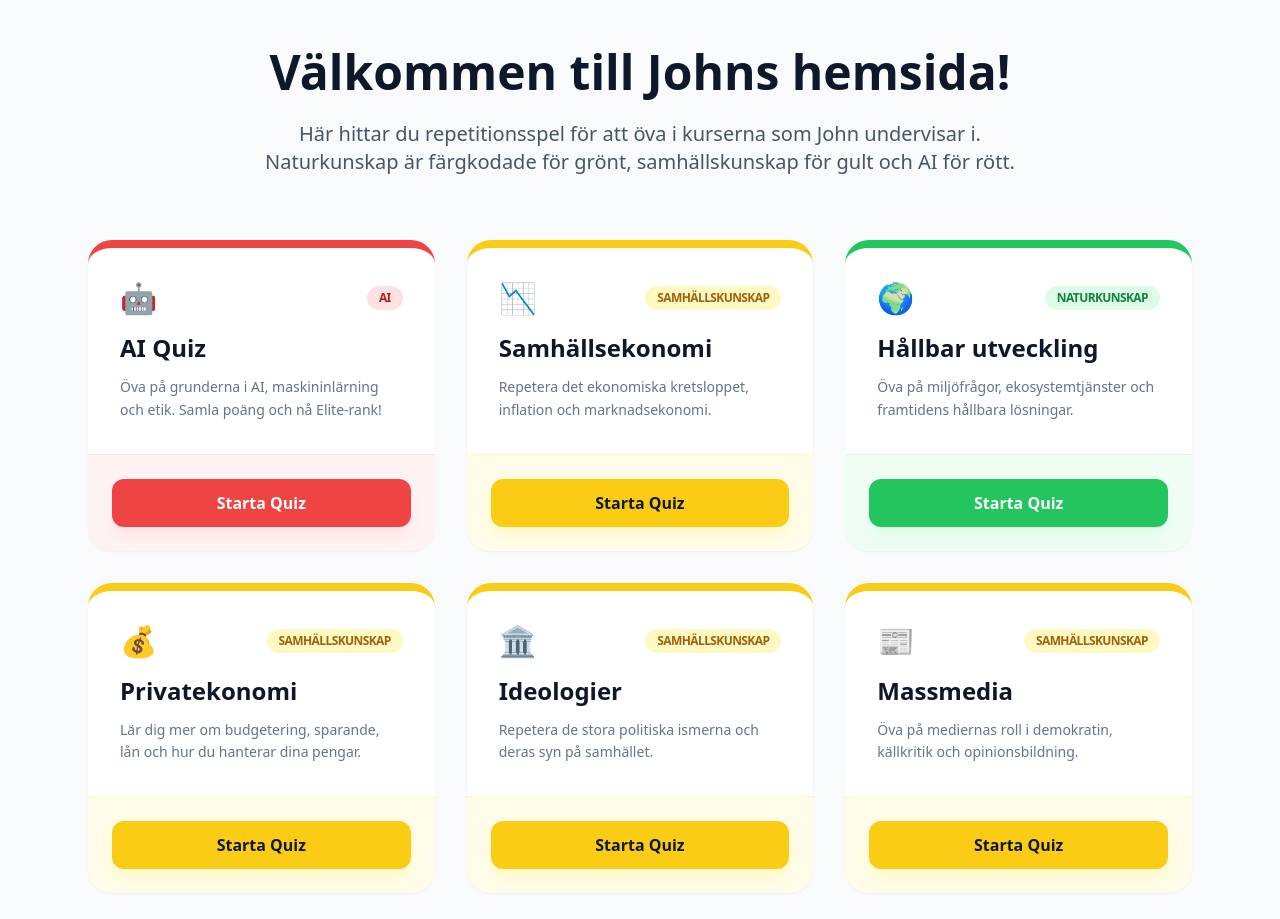
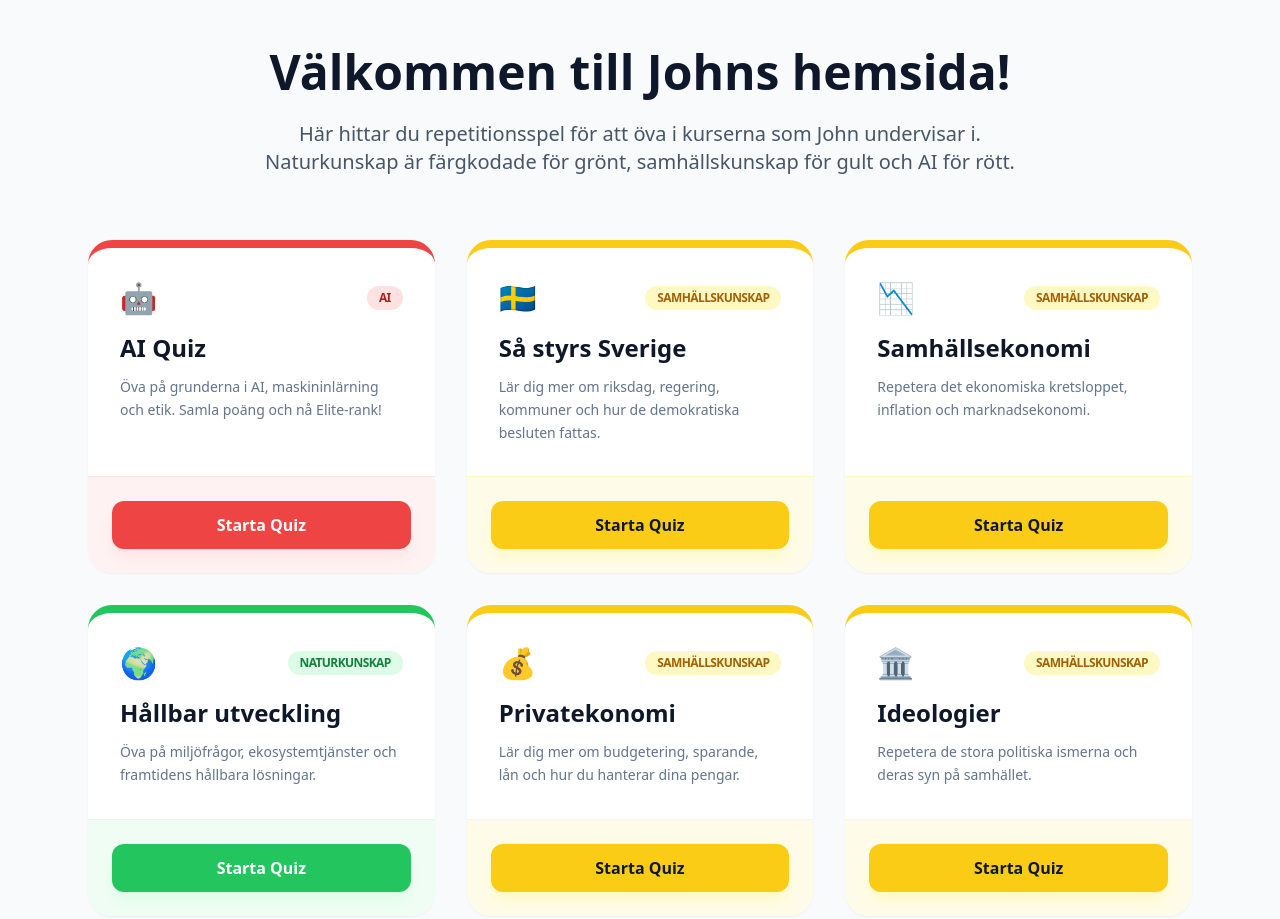
Before and after one commit to johnblixt/johnshemsida, a plain HTML site: page Index.html in a window 1280 px wide. Shown: the top 919 px of the page. Drawn offline with nearby package versions, Linux system fonts and the light colour scheme.

Commit message:
Update Index.html

```diff
--- a/Index.html
+++ b/Index.html
@@ -41,6 +41,25 @@
                 </div>
                 <div class="p-6 bg-red-50 border-t border-red-100 mt-auto">
                     <a href="ai_quiz.html" class="block w-full text-center bg-red-500 text-white py-3 rounded-xl font-bold hover:bg-red-600 transition-colors shadow-lg shadow-red-100">
+                        Starta Quiz
+                    </a>
+                </div>
+            </div>
+
+            <!-- Så styrs Sverige Quiz (Gul) - NYTT -->
+            <div class="card-hover bg-white rounded-3xl shadow-sm border-t-8 border-yellow-400 overflow-hidden flex flex-col h-full">
+                <div class="p-8 flex-grow">
+                    <div class="flex items-center justify-between mb-4">
+                        <span class="text-3xl">🇸🇪</span>
+                        <span class="bg-yellow-100 text-yellow-700 text-xs font-bold px-3 py-1 rounded-full uppercase tracking-tighter">Samhällskunskap</span>
+                    </div>
+                    <h2 class="text-2xl font-bold text-slate-900 mb-3">Så styrs Sverige</h2>
+                    <p class="text-slate-500 text-sm leading-relaxed">
+                        Lär dig mer om riksdag, regering, kommuner och hur de demokratiska besluten fattas.
+                    </p>
+                </div>
+                <div class="p-6 bg-yellow-50 border-t border-yellow-100 mt-auto">
+                    <a href="sh_styrning.html" class="block w-full text-center bg-yellow-400 text-slate-900 py-3 rounded-xl font-bold hover:bg-yellow-500 transition-colors shadow-lg shadow-yellow-100">
                         Starta Quiz
                     </a>
                 </div>
```
